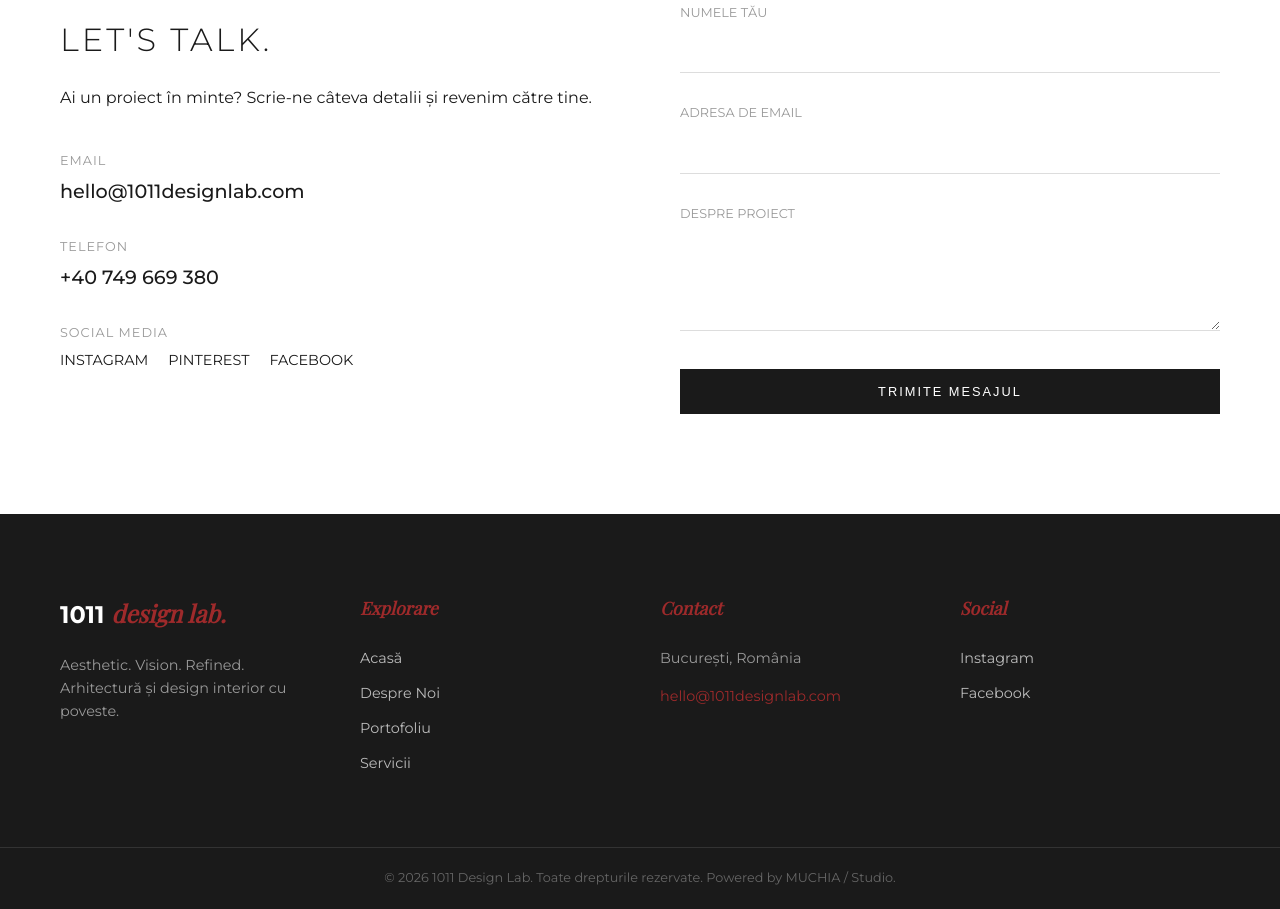
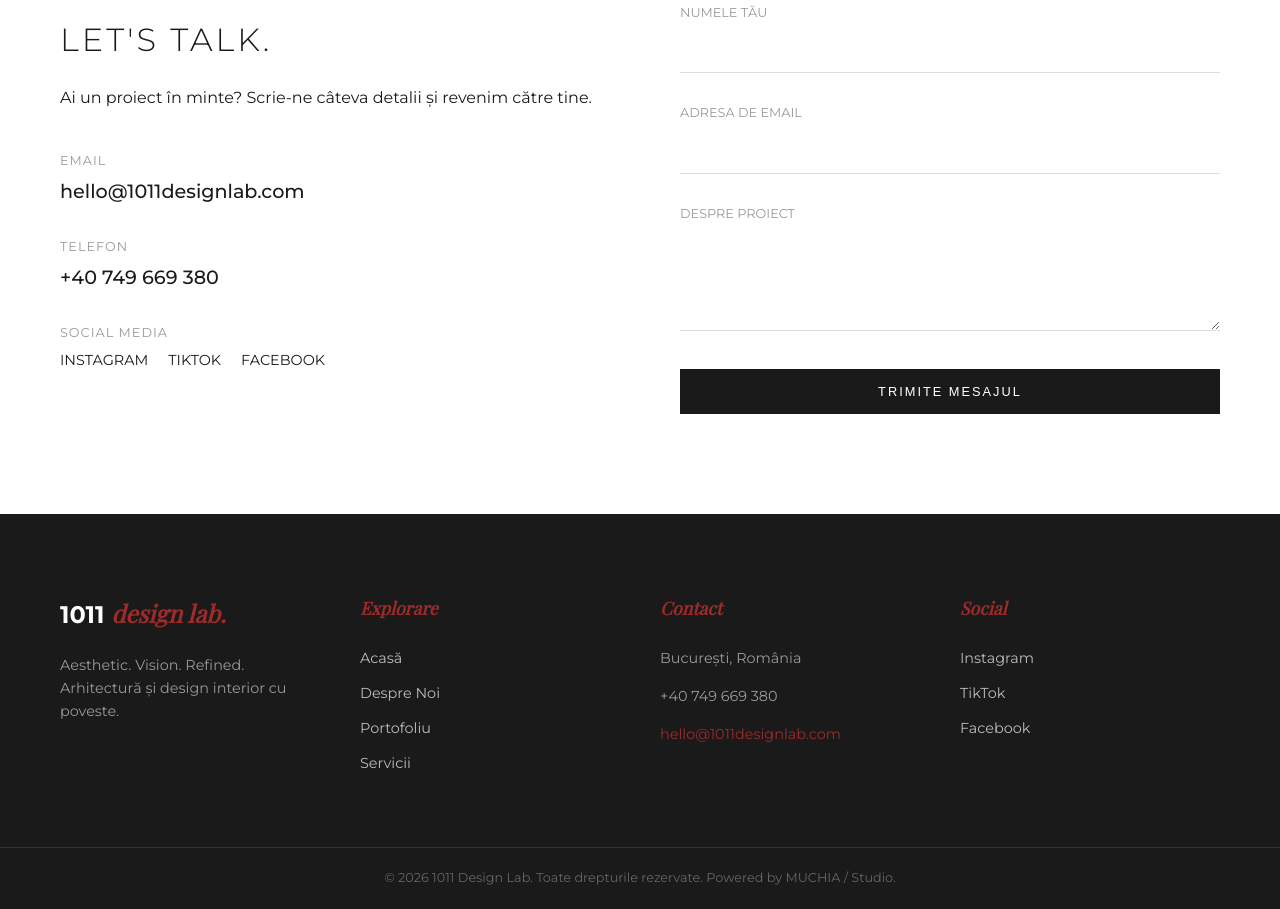
Before and after one commit to muchiastudio/1011designlab, a plain HTML site: page index.html in a window 1280 px wide. Shown: the part 3798-4707 px from the top of the page. Drawn offline with nearby package versions, Linux system fonts and the light colour scheme; a script that the page names is missing; a web font is replaced by a local one.

Commit message:
Add files via upload
modificare social media si nr tlf

```diff
--- a/components.js
+++ b/components.js
@@ -44,13 +44,15 @@ const footerTemplate = `
             <div class="footer-col">
                 <h4>Contact</h4>
                 <p>București, România</p>
-                <p style="color:var(--accent-color);">hello@1011designlab.com</p>
+                <p><a href="tel:+40749669380" class="footer-link">+40 749 669 380</a></p>
+                <p><a href="mailto:hello@1011designlab.com" class="footer-link email-link">hello@1011designlab.com</a></p>
             </div>
             <div class="footer-col">
                 <h4>Social</h4>
                 <ul>
-                    <li><a href="#">Instagram</a></li>
-                    <li><a href="#">Facebook</a></li>
+                    <li><a href="https://www.instagram.com/1011designlab/" target="_blank" rel="noopener noreferrer">Instagram</a></li>
+                    <li><a href="https://www.tiktok.com/@1011designlab" target="_blank" rel="noopener noreferrer">TikTok</a></li>
+                    <li><a href="https://www.facebook.com/1011designlab/" target="_blank" rel="noopener noreferrer">Facebook</a></li>
                 </ul>
             </div>
         </div>
--- a/index.html
+++ b/index.html
@@ -1,11 +1,13 @@
 <!DOCTYPE html>
 <html lang="ro">
+
 <head>
     <meta charset="UTF-8">
     <meta name="viewport" content="width=device-width, initial-scale=1.0">
     <title>1011 Design Lab</title>
     <link rel="stylesheet" href="style.css">
 </head>
+
 <body>
 
     <div id="header-placeholder"></div>
@@ -16,7 +18,7 @@
         <div class="hero-overlay"></div>
 
         <div class="hero-text animate-block">
-          <h1>Aesthetic. Vision. <span style="color: #9e2a2b;">Refined.</span></h1>
+            <h1>Aesthetic. Vision. <span style="color: #9e2a2b;">Refined.</span></h1>
             <p>Arhitectură și design interior cu poveste.</p>
         </div>
     </section>
@@ -39,7 +41,7 @@
                     </div>
                 </a>
 
-                 <a href="venus-pilates.html" class="project-card animate-block">
+                <a href="venus-pilates.html" class="project-card animate-block">
                     <div class="img-wrapper">
                         <img src="WEBP/Venus pilates/Poze/venupilates-p7.webp" alt="Venus Pilates">
                         <div class="info-overlay">
@@ -49,7 +51,7 @@
                     </div>
                 </a>
 
-                 <a href="casa-c.html" class="project-card animate-block delay-1">
+                <a href="casa-c.html" class="project-card animate-block delay-1">
                     <div class="img-wrapper">
                         <img src="WEBP/Casa C/Randari/Living/casa-c-r-living-1.webp" alt="Casa C.">
                         <div class="info-overlay">
@@ -88,20 +90,26 @@
         </div>
     </section>
 
-    <section class="section-padding" style="background-color: #fdfbf7;"> <div class="container">
+    <section class="section-padding" style="background-color: #fdfbf7;">
+        <div class="container">
             <div class="split-layout">
 
                 <div class="split-image animate-block">
-                    <img src="https://images.unsplash.com/photo-1497366216548-37526070297c?auto=format&fit=crop&w=800&q=80" alt="Studio 1011">
+                    <img src="https://images.unsplash.com/photo-1497366216548-37526070297c?auto=format&fit=crop&w=800&q=80"
+                        alt="Studio 1011">
                 </div>
 
                 <div class="split-text animate-block delay-1">
                     <h2 class="section-title" style="text-align: left;">Cine Suntem</h2>
-                    <div class="divider" style="margin: 0 0 30px 0;"></div> <p style="margin-bottom: 20px;">
-                        <strong>1011 Design Lab</strong> este intersecția dintre rigoarea arhitecturală și emoția artistică. Credem că spațiul nu trebuie doar locuit, ci simțit.
+                    <div class="divider" style="margin: 0 0 30px 0;"></div>
+                    <p style="margin-bottom: 20px;">
+                        <strong>1011 Design Lab</strong> este intersecția dintre rigoarea arhitecturală și emoția
+                        artistică. Credem că spațiul nu trebuie doar locuit, ci simțit.
                     </p>
                     <p style="margin-bottom: 30px;">
-                        Abordarea noastră "Aesthetic. Vision. Refined." se traduce prin interioare care respiră, materiale naturale și o atenție obsesivă la detalii. Nu urmăm trenduri, ci căutăm atemporalitatea.
+                        Abordarea noastră "Aesthetic. Vision. Refined." se traduce prin interioare care respiră,
+                        materiale naturale și o atenție obsesivă la detalii. Nu urmăm trenduri, ci căutăm
+                        atemporalitatea.
                     </p>
 
                     <a href="despre.html" class="btn-line">Povestea Noastră &rarr;</a>
@@ -133,9 +141,12 @@
                         <div class="detail-item">
                             <span>Social Media</span>
                             <div class="social-icons">
-                                <a href="#">Instagram</a>
-                                <a href="#">Pinterest</a>
-                                <a href="#">Facebook</a>
+                                <a href="https://www.instagram.com/1011designlab/" target="_blank"
+                                    rel="noopener noreferrer">Instagram</a>
+                                <a href="https://www.tiktok.com/@1011designlab" target="_blank"
+                                    rel="noopener noreferrer">TikTok</a>
+                                <a href="https://www.facebook.com/1011designlab/" target="_blank"
+                                    rel="noopener noreferrer">Facebook</a>
                             </div>
                         </div>
                     </div>
@@ -167,7 +178,7 @@
         </div>
     </section>
 
-   <div id="footer-placeholder"></div>
+    <div id="footer-placeholder"></div>
 
     <script src="https://unpkg.com/@studio-freight/lenis@1.0.29/dist/lenis.min.js"></script>
     <script src="components.js"></script>
@@ -180,11 +191,12 @@
         });
 
         // Header Effect
-        window.addEventListener('scroll', function() {
+        window.addEventListener('scroll', function () {
             const header = document.getElementById('main-header');
             if (window.scrollY > 50) header.classList.add('scrolled');
             else header.classList.remove('scrolled');
         });
     </script>
 </body>
+
 </html>
--- a/style.css
+++ b/style.css
@@ -334,6 +334,10 @@ footer { background-color: #1a1a1a; color: #ffffff; padding-top: 80px; padding-b
 .footer-container { max-width: 1200px; margin: 0 auto; padding: 0 20px; display: grid; grid-template-columns: repeat(4, 1fr); gap: 40px; margin-bottom: 60px; }
 .footer-col h4 { font-size: 1.1rem; margin-bottom: 25px; font-family: var(--font-serif); font-style: italic; color: var(--accent-color); }
 .footer-col p { color: #999; margin-bottom: 15px; line-height: 1.6; }
+.footer-col p a.footer-link { color: #999; transition: 0.3s; }
+.footer-col p a.footer-link:hover { color: var(--accent-color); }
+.footer-col p a.email-link { color: var(--accent-color); }
+.footer-col p a.email-link:hover { color: #ffffff; }
 .footer-col ul li { margin-bottom: 12px; }
 .footer-col ul li a { color: #bbb; transition: 0.3s; }
 .footer-col ul li a:hover { color: var(--accent-color); padding-left: 5px; }
```
Also changed, not shown: contact.html (+4 -3 lines).
